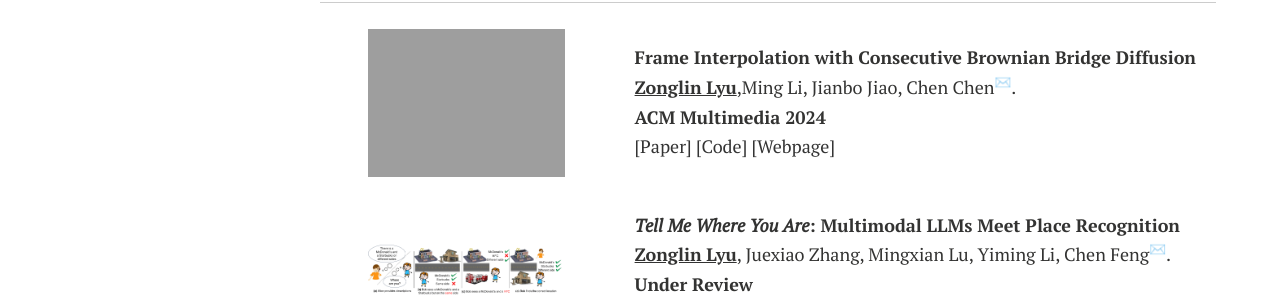
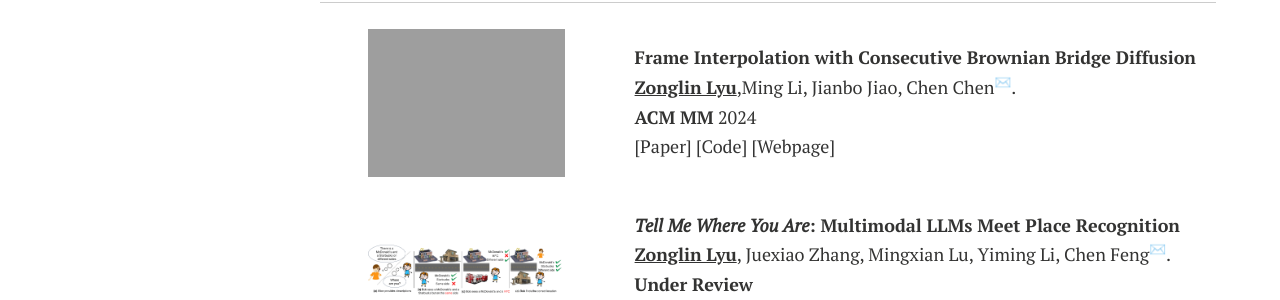
Before and after one commit to ZonglinL/ZonglinL.github.io, a Jekyll site: the page built from index.md, in a window 1280 px wide. Shown: the part 998-1298 px from the top of the page. Built offline with Jekyll 4.4.1, drawn with Linux system fonts in a browser that asks for light colours; nearby versions of some CDN libraries; comment, search, counter and statistics services are not loaded; a style sheet for code colours, icons or effects is not loaded; our own code applies the rules of GitHub Pages for plain Markdown files.

Commit message:
Update index.md

```diff
--- a/index.md
+++ b/index.md
@@ -49,7 +49,7 @@ I am always happy to chat about research (and also non-research stuffs such as e
           <br>
           <strong><u>Zonglin Lyu</u></strong>,Ming Li, Jianbo Jiao, Chen Chen<sup>✉️</sup>.
           <br>
-          <strong>ACM Multimedia 2024</strong>
+          <strong>ACM MM</strong> 2024
           <br>
           <a href="https://arxiv.org/pdf/2405.05953" class="custom-link—paper">[Paper]</a>
           <a href="https://github.com/ZonglinL/ConsecutiveBrownianBridge" class="custom-link—code">[Code]</a>
```
